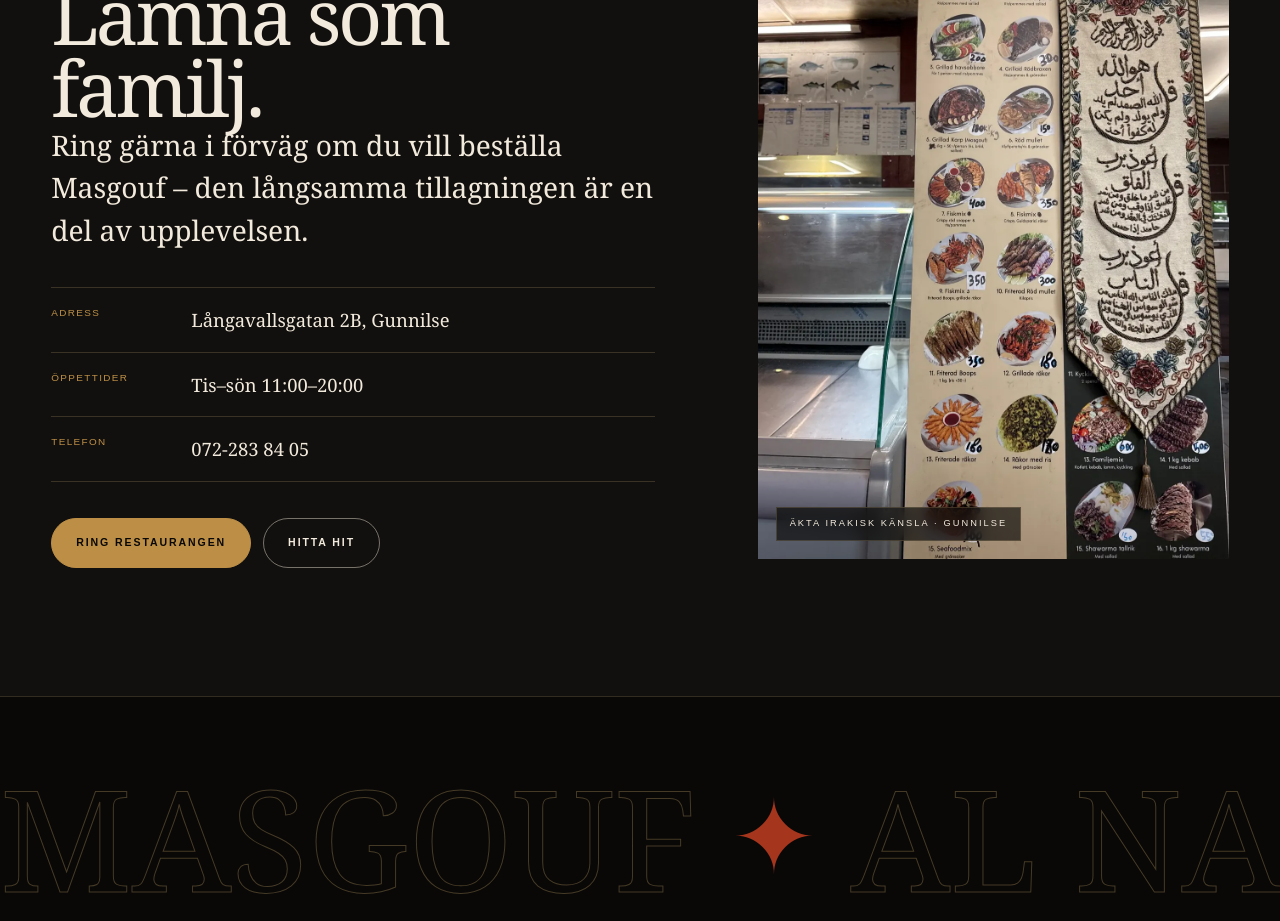
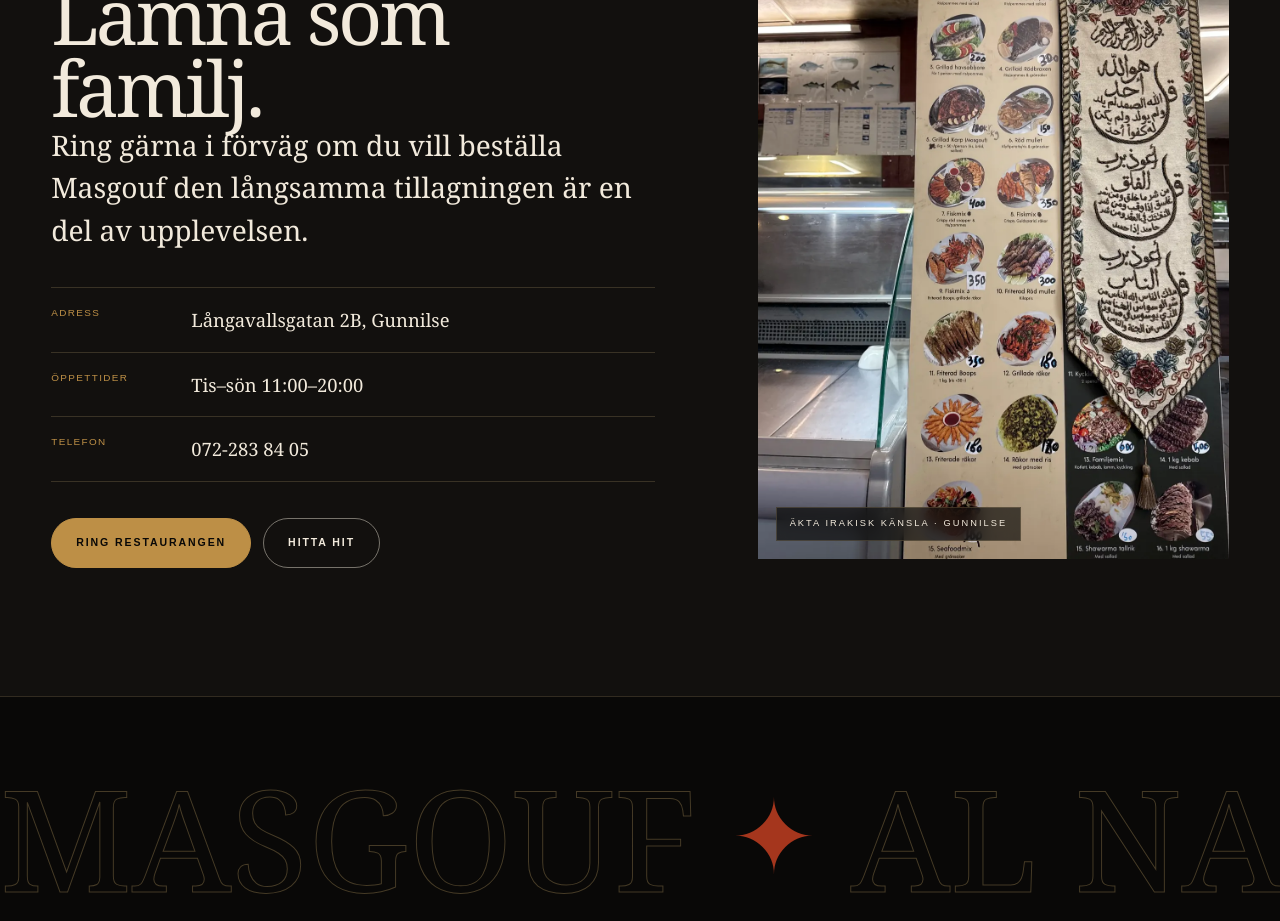
Before and after one commit to Raffi02k/AL-NAHRAYN, a React (Vite) app in the folder frontend/: page / in a window 1280 px wide. Shown: the part 5940-6861 px from the top of the page. Built offline with nearby package versions, Linux system fonts and the light colour scheme.

Commit message:
fix: update masgouf copy

```diff
--- a/frontend/src/pages/HomePage.tsx
+++ b/frontend/src/pages/HomePage.tsx
@@ -152,7 +152,7 @@ export default function HomePage() {
           <div>
             <p className="eyebrow">Välkommen till Gunnilse</p>
             <h2>Kom hungrig. Lämna som familj.</h2>
-            <p className="lead">Ring gärna i förväg om du vill beställa Masgouf – den långsamma tillagningen är en del av upplevelsen.</p>
+            <p className="lead">Ring gärna i förväg om du vill beställa Masgouf den långsamma tillagningen är en del av upplevelsen.</p>
             <div className="visit-details">
               <div><span>Adress</span><strong>Långavallsgatan 2B, Gunnilse</strong></div>
               <div><span>Öppettider</span><strong>Tis–sön 11:00–20:00</strong></div>
--- a/frontend/src/pages/MasgoufPage.tsx
+++ b/frontend/src/pages/MasgoufPage.tsx
@@ -4,7 +4,7 @@ export default function MasgoufPage() {
       <section className="detail-hero detail-hero-masgouf">
         <img src="/images/05_grillad_karp_masgouf.png" alt="Masgouf serverad som hel grillad karp" />
         <div className="page-hero-veil" />
-        <div className="shell detail-hero-copy"><p className="eyebrow">مسكوف عراقي · Öppen eld</p><h1>Masgouf</h1><p>Iraks nationalrätt – en långsam ritual av fisk, glöd och tålamod.</p></div>
+        <div className="shell detail-hero-copy"><p className="eyebrow">مسكوف عراقي · Öppen eld</p><h1>Masgouf</h1><p>Iraks nationalrätt en långsam ritual av fisk, glöd och tålamod.</p></div>
       </section>
 
       <section className="section">
```
